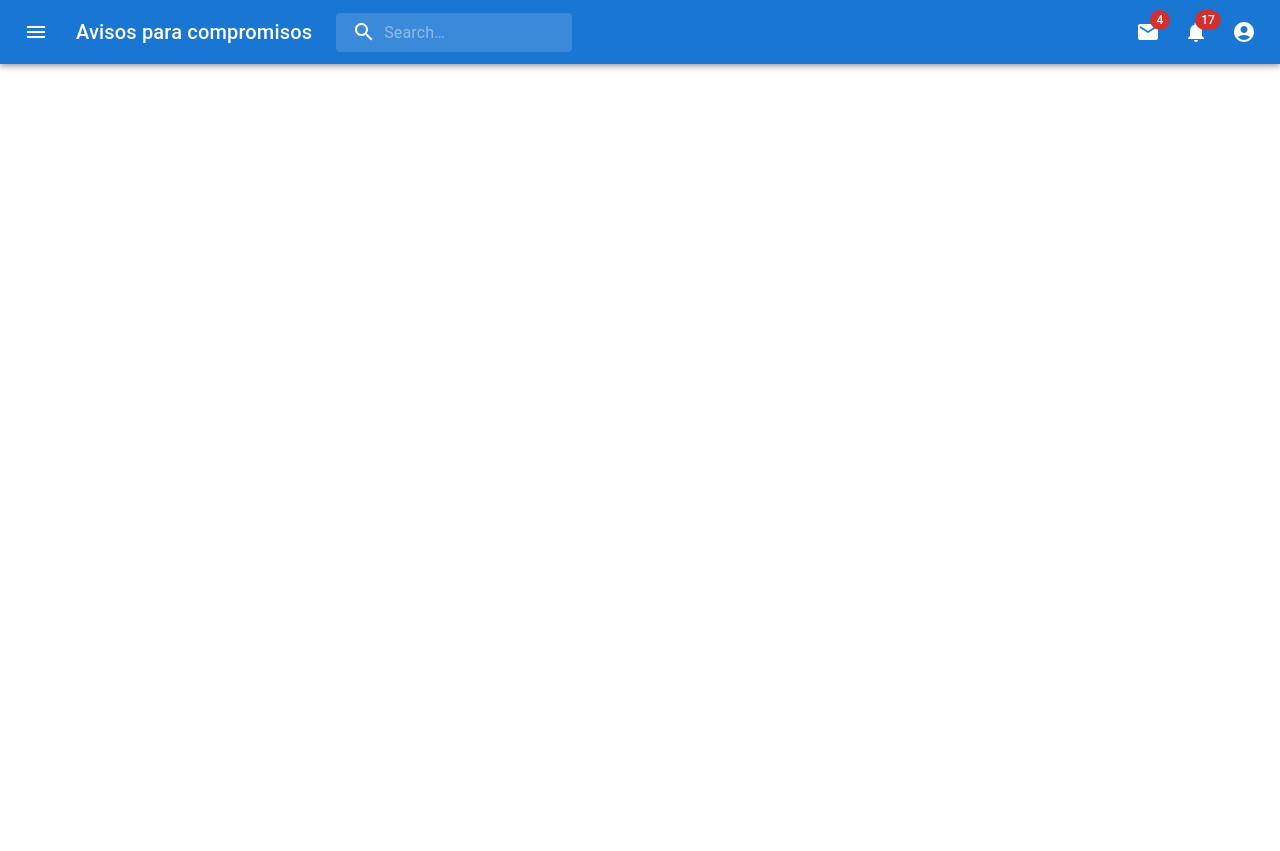
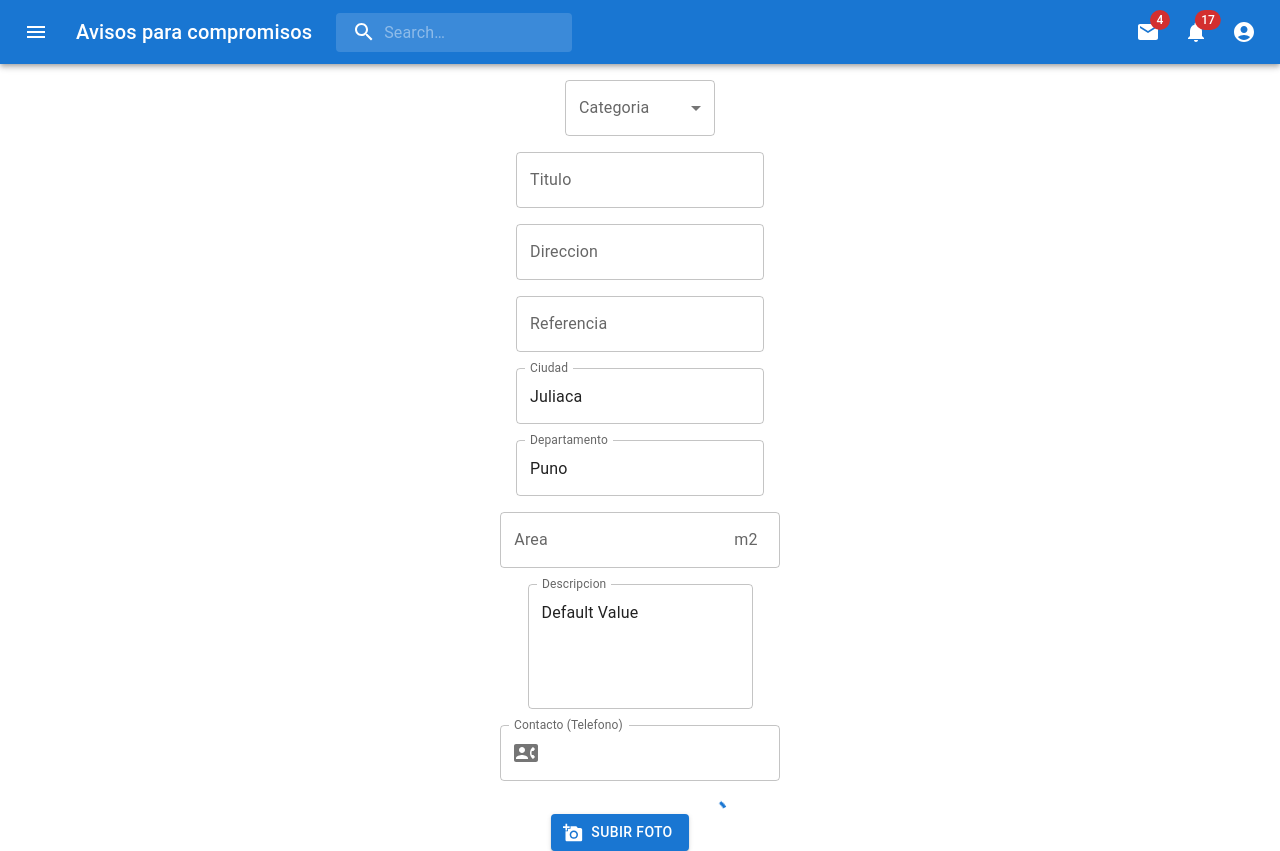
Before and after one commit to kentyucra/visitantes-test1, a React (Create React App) app: page /anuncio-nuevo in a window 1280 px wide. Before the commit the page ends 800 px from the top, so only its background shows below. Built offline with nearby package versions, Linux system fonts and the light colour scheme.

Commit message:
anuncios form

```diff
--- /dev/null
+++ b/src/components/AnuncioForm.js
@@ -0,0 +1,118 @@
+import * as React from 'react';
+import Box from '@mui/material/Box';
+import InputLabel from '@mui/material/InputLabel';
+import MenuItem from '@mui/material/MenuItem';
+import FormControl from '@mui/material/FormControl';
+import Select from '@mui/material/Select';
+import Grid from '@mui/material/Grid';
+import TextField from '@mui/material/TextField';
+import { Button, CircularProgress, InputAdornment } from '@mui/material';
+import ContactPhoneIcon from '@mui/icons-material/ContactPhone';
+import AddAPhotoIcon from '@mui/icons-material/AddAPhoto';
+
+
+function AnuncioForm() {
+  const [age, setAge] = React.useState('');
+  const [selectedPhoto, setSelectedPhoto] = React.useState(undefined)
+  const [preview, setPreview] = React.useState(undefined)
+
+  const handleChange = (event) => {
+    setAge(event.target.value);
+  };
+
+  const fileSelectedHandler = (event) => {
+    console.log("event = ", event.target)
+    if (event.target.files[0]) {
+      console.log("inside if event = ", event.target)
+      setSelectedPhoto(event.target.files[0])
+      const objectUrl = URL.createObjectURL(event.target.files[0])
+      console.log("objectURL = ", objectUrl)
+      setPreview(objectUrl)
+    }
+  }
+
+  return (
+    <Box sx={{ minWidth: 120 }}>
+      <Grid container direction="column" spacing={2}>
+        <Grid item>
+          <FormControl >
+            <InputLabel id="demo-simple-select-label">Categoria</InputLabel>
+            <Select
+              labelId="demo-simple-select-label"
+              id="demo-simple-select"
+              value={age}
+              label="Age"
+              onChange={handleChange}
+              style={{ minWidth: 150 }}
+            >
+              <MenuItem value={10}>Venta de Propiedades</MenuItem>
+              <MenuItem value={20}>Venta de Vehiculos</MenuItem>
+              <MenuItem value={30}>Alquiler de locales para Eventos</MenuItem>
+            </Select>
+          </FormControl>
+
+
+        </Grid>
+        <Grid item>
+          <TextField id="titulo" label="Titulo" variant="outlined" />
+        </Grid>
+        <Grid item>
+          <TextField id="direccion" label="Direccion" variant="outlined" />
+        </Grid>
+        <Grid item>
+          <TextField id="referencia" label="Referencia" variant="outlined" />
+        </Grid>
+        <Grid item>
+          <TextField id="ciudad" label="Ciudad" variant="outlined" defaultValue={"Juliaca"} />
+        </Grid>
+        <Grid item>
+          <TextField id="departamento" label="Departamento" variant="outlined" defaultValue={"Puno"} />
+        </Grid>
+        <Grid item>
+          <TextField id="area" label="Area" variant="outlined"
+            InputProps={{
+              endAdornment: <InputAdornment position="start">m2</InputAdornment>,
+            }}
+          />
+        </Grid>
+        <Grid item>
+          <TextField
+            id="filled-multiline-static"
+            label="Descripcion"
+            multiline
+            rows={4}
+            defaultValue="Default Value"
+          />
+        </Grid>
+        <Grid item>
+          <TextField id="contacto" label="Contacto (Telefono)" variant="outlined"
+            InputProps={{
+              startAdornment: <InputAdornment position="start">
+                <ContactPhoneIcon />
+              </InputAdornment>,
+            }}
+          />
+        </Grid>
+        <Grid item>
+          <Button
+            variant="contained"
+            component="label"
+            startIcon={<AddAPhotoIcon />}
+          >
+
+            Subir Foto
+            <input
+              type="file"
+              hidden
+              onChange={fileSelectedHandler}
+            />
+          </Button>
+          {selectedPhoto ? <img src={preview} style={{ width: 200 }} /> : <CircularProgress />}
+          {/* <img src={selectedPhoto} /> */}
+        </Grid>
+      </Grid>
+    </Box >
+  );
+}
+
+export default AnuncioForm
--- a/src/components/AppRouter.js
+++ b/src/components/AppRouter.js
@@ -3,6 +3,7 @@ import { BrowserRouter, Routes, Route } from "react-router-dom"
 import Home from "./Home"
 import About from "./About"
 import Contact from "./Contact"
+import AnuncioForm from "./AnuncioForm"
 function AppRouter() {
   return (
     <BrowserRouter>
@@ -10,6 +11,7 @@ function AppRouter() {
         <Route path="/" element={<Home />} />
         <Route path="about" element={<About />} />
         <Route path="contact" element={<Contact />} />
+        <Route path="anuncio-nuevo" element={<AnuncioForm />} />
       </Routes>
     </BrowserRouter>
   )
--- a/src/components/HeaderBar.js
+++ b/src/components/HeaderBar.js
@@ -228,6 +228,7 @@ export default function HeaderBar() {
       </AppBar>
       {renderMobileMenu}
       {renderMenu}
+      <div style={{ paddingBottom: "1em" }} />
     </Box>
   );
 }
```
